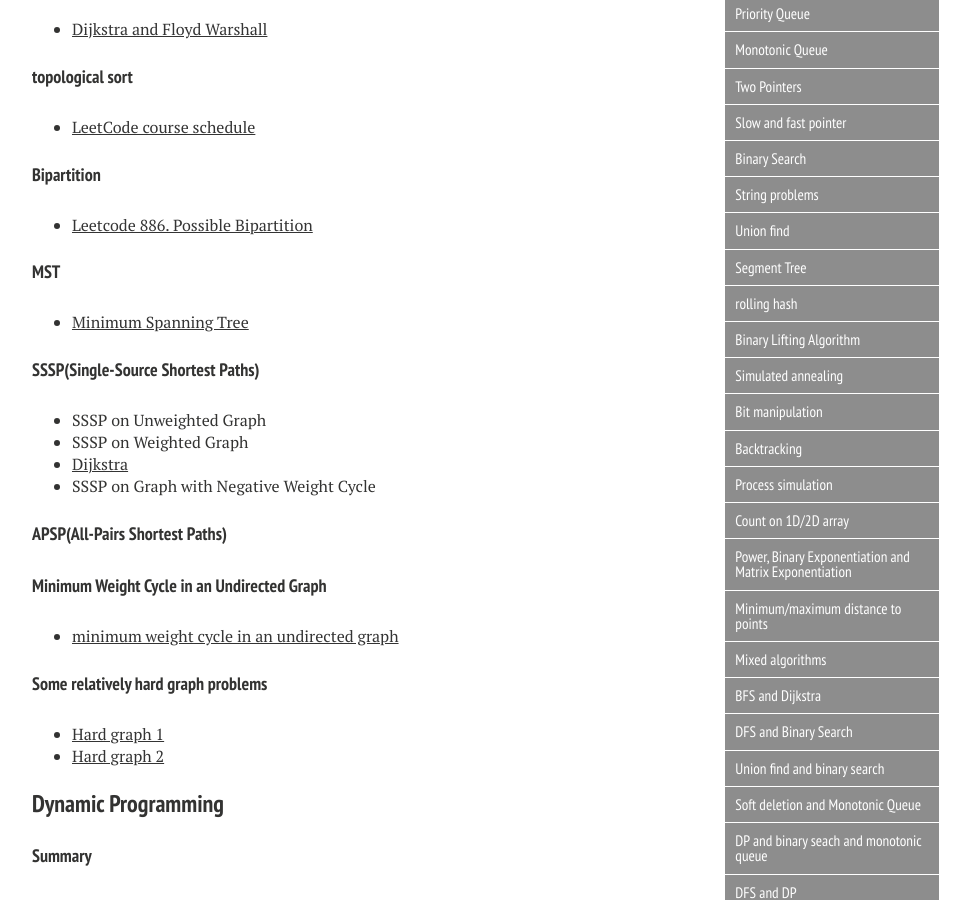
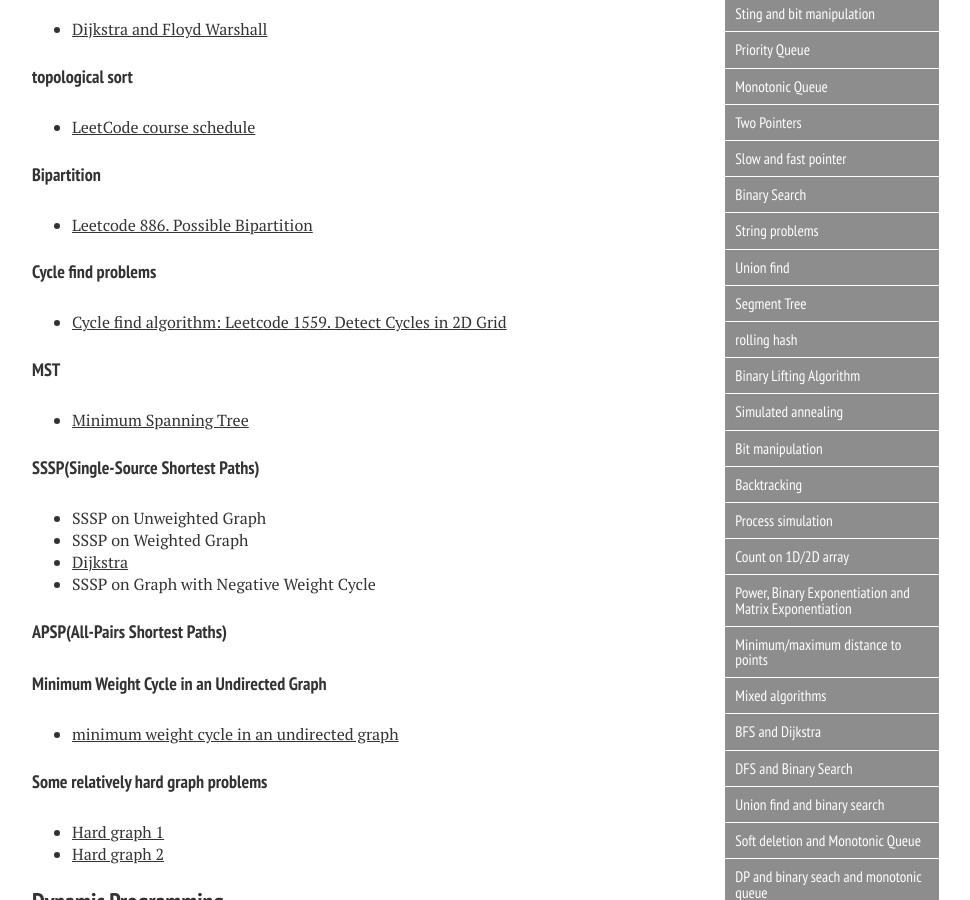
Before and after one commit to xiaokeshen/xiaokeshen.github.io, a Jekyll site: the page built from blog/index.md, in a window 1280 px wide and 900 px high, scrolled down 1218 px. Shown: the whole window, without its empty margins (288-1258 px from the left). Built offline with Jekyll 4.4.1, drawn with Linux system fonts in a browser that asks for light colours; nearby versions of some CDN libraries.

Commit message:
add one blog

```diff
--- a/blog/index.md
+++ b/blog/index.md
@@ -47,6 +47,9 @@
 
 #### Bipartition
 - [Leetcode 886. Possible Bipartition](coding/graph/bipartition/bipartition.md)
+
+#### Cycle find problems
+- [Cycle find algorithm: Leetcode 1559. Detect Cycles in 2D Grid](https://medium.com/@jim.morris.shen/cycle-find-algorithm-dca33cbfa5fb?sk=b8d85b6c57a09cb909b93f7688966b1d)
 
 #### MST
 - [Minimum Spanning Tree](https://medium.com/@jim.morris.shen/minimum-spanning-tree-b02ff538df37?source=friends_link&sk=527828767df20ebd70b54e35d059e874)
```
